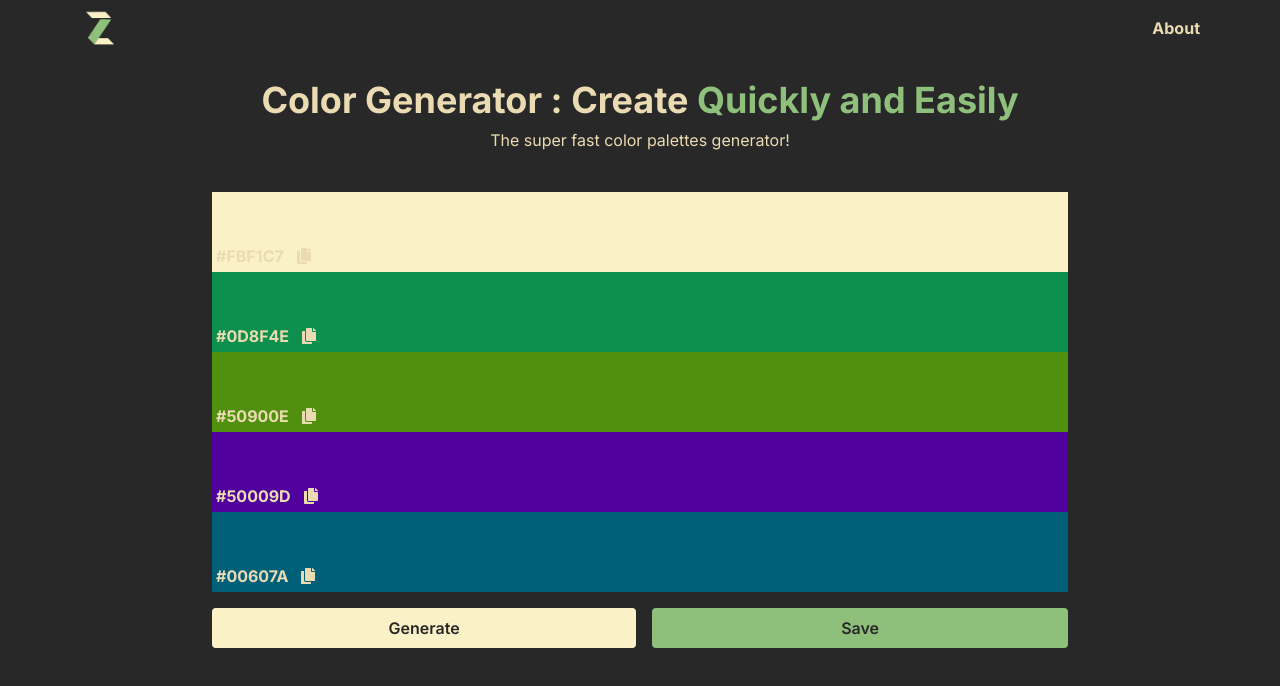
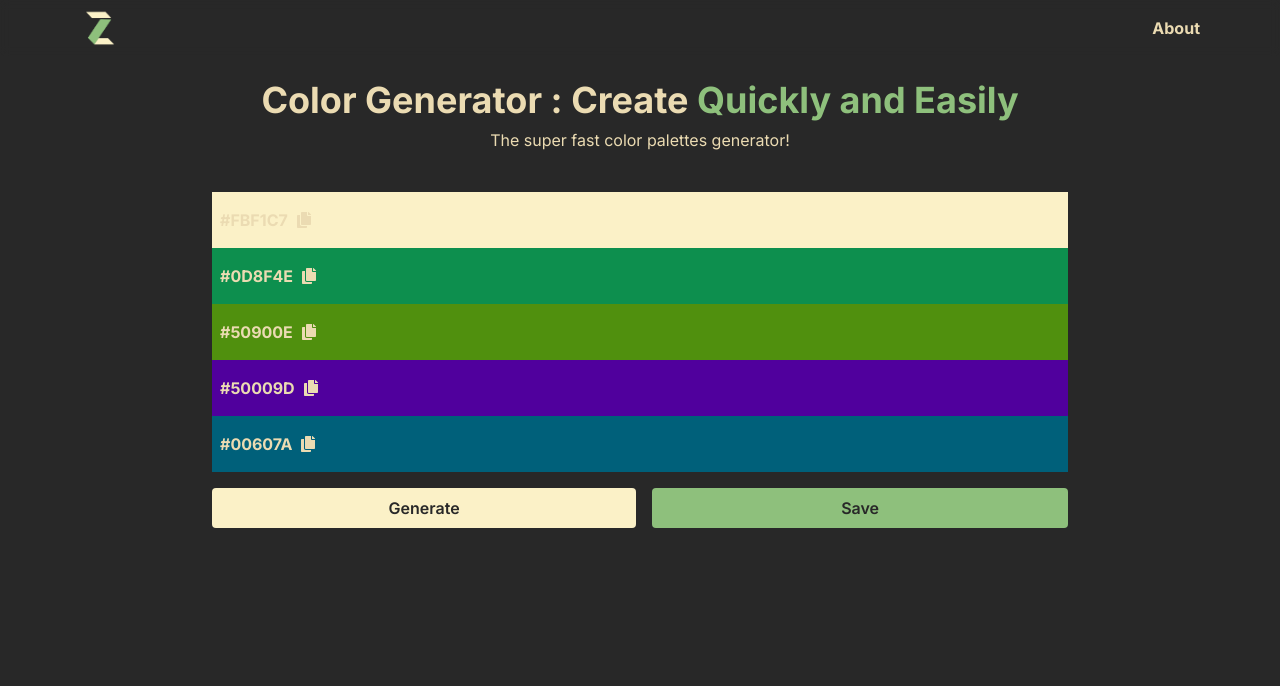
Before and after one commit to Zeddnyx/ZTools, a Next.js app: page /dashboard/color-generator in a window 1280 px wide. Shown: the top 686 px of the page. Built offline with nearby package versions, Linux system fonts and the light colour scheme.

Commit message:
fix: password rewrite, style: color component

```diff
--- a/app/dashboard/check-account/page.tsx
+++ b/app/dashboard/check-account/page.tsx
@@ -3,8 +3,8 @@ import { MotionOpacity } from "@/components/Motion";
 export default function page() {
   return (
     <MotionOpacity>
-      <div>
-        page
+      <div className="flexCenterMargin">
+      <h1>This feature is coming soon</h1>
       </div>
     </MotionOpacity>
   );
--- a/app/dashboard/color-generator/Color.tsx
+++ b/app/dashboard/color-generator/Color.tsx
@@ -1,7 +1,6 @@
 "use client";
 import React, { useState } from "react";
-import {Copy} from "@/components/CopyText";
-import { MdDeleteOutline } from "react-icons/md"
+import { ShowColor } from "./ShowColor";
 
 export default function Color() {
   const [color, setColor] = useState<string[]>([
@@ -35,27 +34,10 @@ export default function Color() {
   const handleSaved = () => {
     setSaved([...saved, ...color])
   }
-  const handleDeletSaved = (id:number) => {
-    const newResult =saved.filter((_,itemId)=> itemId !==id)
-    setSaved(newResult)
-  }
 
   return (
     <>
-      {color?.map((item, id) => {
-        return (
-          <div
-            key={id}
-            className="h-20 w-full relative"
-            style={{ backgroundColor: item }}
-          >
-            <div className="bottom-1 left-1 absolute flex gap-2 items-center">
-              <h5>{item}</h5>
-              <Copy copy={item} />
-            </div>
-          </div>
-        );
-      })}
+      <ShowColor color={color} setSaved={setSaved} />
 
       <div className="flex gap-4 mt-4">
         <button
@@ -73,24 +55,7 @@ export default function Color() {
       </div>
 
       <div className="mt-10">
-        {saved.map((item, id) => {
-          return <div key={id} className="grid">
-            <div
-            className="flex justify-between items-center px-2"
-              style={{ backgroundColor: item }}
-            >
-            <div
-              className="h-14 w-full relative flex gap-1 items-center"
-            >
-              <h5>{item}</h5>
-              <Copy copy={item} />
-            </div>
-            <div onClick={()=> handleDeletSaved(id)}>
-              <MdDeleteOutline size="20" />
-            </div>
-            </div>
-          </div>
-        })}
+        <ShowColor saved={saved} setSaved={setSaved} isShow={true} />
       </div>
     </>
   )
--- /dev/null
+++ b/app/dashboard/color-generator/ShowColor.tsx
@@ -0,0 +1,46 @@
+"use client";
+import { memo } from "react"
+import { Copy } from "@/components/CopyText";
+import { MdDeleteOutline } from "react-icons/md"
+
+interface Props {
+  color?: string[]
+  saved?: string[]
+  setSaved: React.Dispatch<React.SetStateAction<string[]>>
+  isShow?: boolean
+}
+
+export const ShowColor = memo(({ color, saved, setSaved, isShow = false }: Props) => {
+
+  const handleDeletSaved = (id: number) => {
+    const newResult = saved!.filter((_, itemId) => itemId !== id)
+    setSaved(newResult)
+  }
+
+  const show = color ? color : saved
+
+  return (
+    <>
+      {show!.map((item, id) => {
+        return <div key={id} className="grid">
+          <div
+            className="flex justify-between items-center px-2"
+            style={{ backgroundColor: item }}
+          >
+            <div
+              className="h-14 w-full relative flex gap-1 items-center"
+            >
+              <h5>{item}</h5>
+              <Copy copy={item} />
+            </div>
+            {isShow &&
+              <button onClick={() => handleDeletSaved(id)}>
+                <MdDeleteOutline size="20" />
+              </button>
+            }
+          </div>
+        </div>
+      })}
+    </>
+  )
+})
--- a/app/dashboard/password-generator/Password.tsx
+++ b/app/dashboard/password-generator/Password.tsx
@@ -12,10 +12,9 @@ export default function Password() {
   const upper = "QWERTYUIOPLKJHGFDSAZXCVBNM";
   const number = "1234567890";
 
-  console.log(length);
-
   const handleGenerate = (e: React.FormEvent<HTMLFormElement>) => {
     e.preventDefault();
+    setResults([]);
 
     const pw = `${symbole}${lower}${upper}${number}`;
     for (let i = 0; i < length; i++) {
--- a/app/dashboard/todo-list/TodoList.tsx
+++ b/app/dashboard/todo-list/TodoList.tsx
@@ -48,6 +48,10 @@ export default function TodoList() {
           Add Todo
         </button>
       </div>
+
+      {/* count todo*/}
+      {!!todos && <h5>you have {todos.length} todos</h5>}
+
       <div className="w-full">
         {todos.map((todo: any) => (
           <div key={todo.id} className="flex gap-5 w-full">
```
Lines whose indentation alone changed are shown as unchanged.
